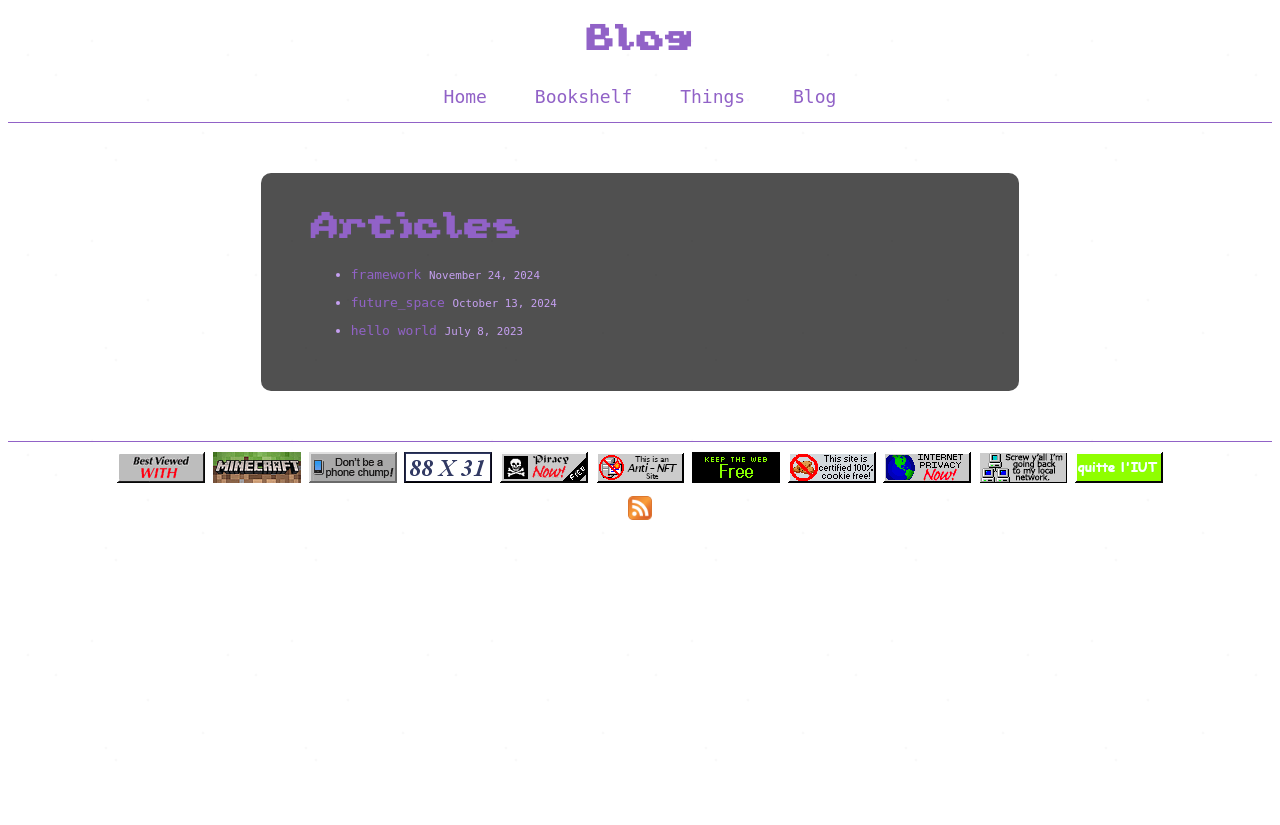
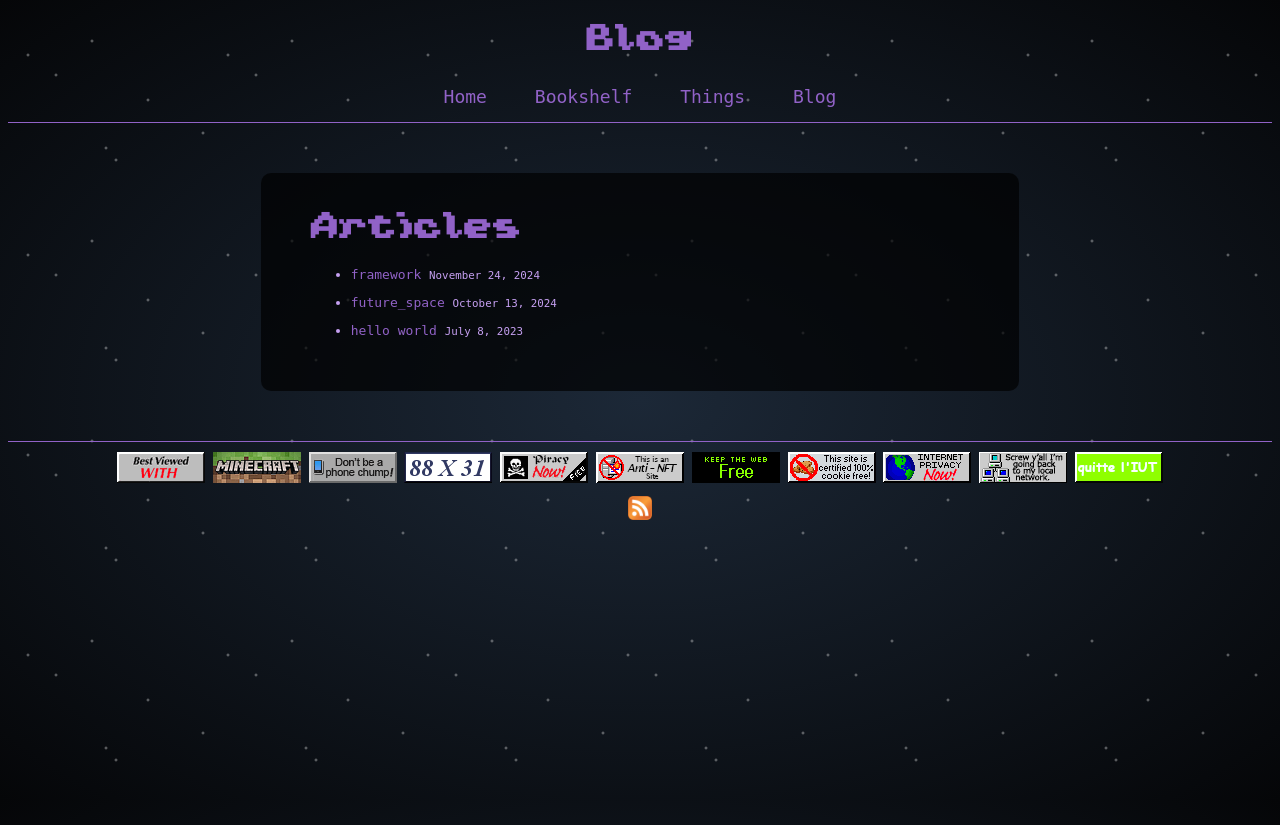
Before and after one commit to gablaxy/gablaxy.github.io, a PHP site: page /articles/index.html in a window 1280 px wide. Run offline with PHP 8.4, Linux system fonts and the light colour scheme; some libraries are stand-ins or nearby versions.

Commit message:
Replace background image with radial gradient in style.css

```diff
--- a/soper/style/style.css
+++ b/soper/style/style.css
@@ -15,8 +15,9 @@ html{
     /* background-image: url(../img/back_space.webp);
     background-repeat: repeat;
     background-size: cover;
+    */
+    background: radial-gradient(ellipse at center, #1C2837 0%, #050608 100%);
     background-attachment: fixed;
-    */
     color: var(--texte);
     font-family: monospace;
     align-items:center;
```
